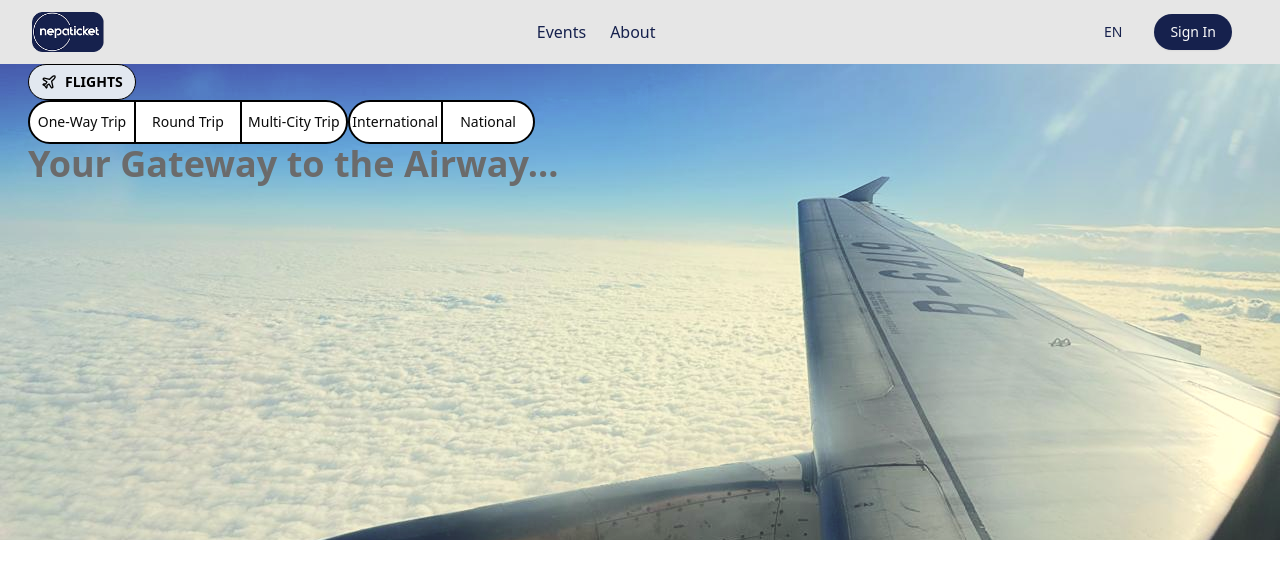
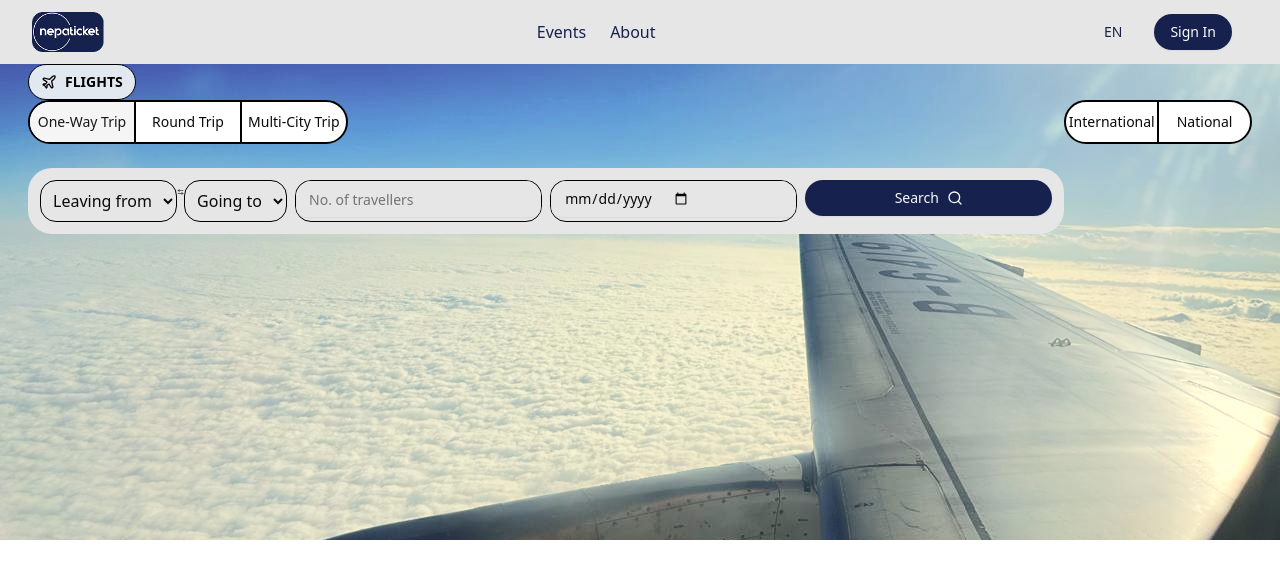
Before and after one commit to smritiiin/nepaticket, a Next.js app: page / in a window 1280 px wide. Shown: the top 578 px of the page. Built offline with nearby package versions, Linux system fonts and the light colour scheme.

Commit message:
Trip Selection UI setup

```diff
--- a/src/components/Landing.tsx
+++ b/src/components/Landing.tsx
@@ -20,11 +20,7 @@ const Landing = () => {
 				<FlightSelection />
 			</div>
 
-			<div>
-				<h1 className=" font-bold text-4xl text-[#6B6B6B] font-kalam">
-					Your Gateway to the Airway...
-				</h1>
-			</div>
+
 		</div>
 	);
 };
--- a/src/components/TripSelection/TripSelection.tsx
+++ b/src/components/TripSelection/TripSelection.tsx
@@ -1,31 +1,44 @@
+// TripSelection.tsx
+import { useState } from "react";
 import { ToggleGroup, ToggleGroupItem } from "@/components/ui/toggle-group";
+import OneWayTrip from "./Trips/Oneway";
+import Roundtrip from "./Trips/Roundtrip";
+import Multicity from "./Trips/Multicity";
 
 const TripSelection = () => {
+	const [tripType, setTripType] = useState("one-way");
+
 	return (
-		<div>
+		<div className="space-y-6">
 			<ToggleGroup
-				size={"lg"}
-				type="multiple"
-				className="border-2 border-black rounded-3xl bg-white overflow-hidden "
+				size="lg"
+				type="single"
+				value={tripType}
+				onValueChange={(value) => value && setTripType(value)}
+				className="border-2 border-black rounded-3xl bg-white overflow-hidden"
 			>
 				<ToggleGroupItem
-					value="bold"
-					aria-label="Toggle bold"
-					className=" border-r-2 border-black"
+					value="one-way"
+					aria-label="One Way"
+					className="border-r-2 border-black"
 				>
 					One-Way Trip
 				</ToggleGroupItem>
 				<ToggleGroupItem
-					value="italic"
-					aria-label="Toggle italic"
-					className=" border-r-2 border-black"
+					value="round-trip"
+					aria-label="Round Trip"
+					className="border-r-2 border-black"
 				>
 					Round Trip
 				</ToggleGroupItem>
-				<ToggleGroupItem value="underline" aria-label="Toggle underline">
+				<ToggleGroupItem value="multi-city" aria-label="Multi City">
 					Multi-City Trip
 				</ToggleGroupItem>
 			</ToggleGroup>
+
+			{tripType === "one-way" && <OneWayTrip />}
+			{tripType === "round-trip" && <Roundtrip />}
+			{tripType === "multi-city" && <Multicity />}
 		</div>
 	);
 };
--- /dev/null
+++ b/src/components/TripSelection/Trips/Multicity.tsx
@@ -0,0 +1,59 @@
+// components/trips/Multicity.tsx
+import { useEffect, useState } from "react";
+import { Input } from "@/components/ui/input";
+import { Button } from "@/components/ui/button";
+import { Search, ArrowLeftRight } from "lucide-react";
+
+const Multicity = () => {
+	const [cities, setCities] = useState<string[]>([]);
+
+	// useEffect(() => {
+	// 	fetch(
+	// 		"https://raw.githubusercontent.com/dr5hn/countries-states-cities-database/master/cities.json"
+	// 	)
+	// 		.then((res) => res.json())
+	// 		.then((data) => {
+	// 			// Get first 100 cities or filter as needed
+	// 			const cityNames = data?.slice(0, 100).map((city: any) => city.name);
+	// 			setCities(cityNames);
+	// 		})
+	// 		.catch((err) => console.error("Failed to fetch cities", err));
+	// }, []);
+
+	return (
+		<div className="bg-[#E6E6E6] p-3 rounded-3xl grid grid-cols-4 gap-2">
+			<div className="flex ">
+				<div className="rounded-2xl border border-black">
+					<select className="p-2 rounded">
+						<option>Leaving from</option>
+						{/* {cities.map((city) => (
+							<option key={city}>{city}</option>
+						))} */}
+					</select>
+				</div>
+				<ArrowLeftRight />
+
+				<div className="rounded-2xl border border-black">
+					<select className="p-2 rounded">
+						<option>Going to</option>
+						{/* {cities.map((city) => (
+							<option key={city}>{city}</option>
+						))} */}
+					</select>
+				</div>
+			</div>
+			<div className="rounded-2xl border border-black overflow-hidden">
+				<Input type="number" min={1} placeholder="No. of travellers" />
+			</div>
+			<div className="rounded-2xl border border-black overflow-hidden">
+				<Input type="date" placeholder="Date" />
+			</div>
+			<Button className="w-full rounded-3xl bg-[#16214D]">
+				Search
+				<Search />
+			</Button>
+		</div>
+	);
+};
+
+export default Multicity;
--- /dev/null
+++ b/src/components/TripSelection/Trips/Oneway.tsx
@@ -0,0 +1,59 @@
+// components/trips/OneWayTrip.tsx
+import { useEffect, useState } from "react";
+import { Input } from "@/components/ui/input";
+import { Button } from "@/components/ui/button";
+import { Search, ArrowLeftRight } from "lucide-react";
+
+const OneWayTrip = () => {
+	const [cities, setCities] = useState<string[]>([]);
+
+	// useEffect(() => {
+	// 	fetch(
+	// 		"https://raw.githubusercontent.com/dr5hn/countries-states-cities-database/master/cities.json"
+	// 	)
+	// 		.then((res) => res.json())
+	// 		.then((data) => {
+	// 			// Get first 100 cities or filter as needed
+	// 			const cityNames = data?.slice(0, 100).map((city: any) => city.name);
+	// 			setCities(cityNames);
+	// 		})
+	// 		.catch((err) => console.error("Failed to fetch cities", err));
+	// }, []);
+
+	return (
+		<div className="bg-[#E6E6E6] p-3 rounded-3xl grid grid-cols-4 gap-2">
+			<div className="flex ">
+				<div className="rounded-2xl border border-black">
+					<select className="p-2 rounded">
+						<option>Leaving from</option>
+						{/* {cities.map((city) => (
+							<option key={city}>{city}</option>
+						))} */}
+					</select>
+				</div>
+				<ArrowLeftRight />
+
+				<div className="rounded-2xl border border-black">
+					<select className="p-2 rounded">
+						<option>Going to</option>
+						{/* {cities.map((city) => (
+							<option key={city}>{city}</option>
+						))} */}
+					</select>
+				</div>
+			</div>
+			<div className="rounded-2xl border border-black overflow-hidden">
+				<Input type="number" min={1} placeholder="No. of travellers" />
+			</div>
+			<div className="rounded-2xl border border-black overflow-hidden">
+				<Input type="date" placeholder="Date" />
+			</div>
+			<Button className="w-full rounded-3xl bg-[#16214D]">
+				Search
+				<Search />
+			</Button>
+		</div>
+	);
+};
+
+export default OneWayTrip;
--- /dev/null
+++ b/src/components/TripSelection/Trips/Roundtrip.tsx
@@ -0,0 +1,59 @@
+// components/trips/RoundTrip.tsx
+import { useEffect, useState } from "react";
+import { Input } from "@/components/ui/input";
+import { Button } from "@/components/ui/button";
+import { Search, ArrowLeftRight } from "lucide-react";
+
+const RoundTrip = () => {
+	const [cities, setCities] = useState<string[]>([]);
+
+	// useEffect(() => {
+	// 	fetch(
+	// 		"https://raw.githubusercontent.com/dr5hn/countries-states-cities-database/master/cities.json"
+	// 	)
+	// 		.then((res) => res.json())
+	// 		.then((data) => {
+	// 			// Get first 100 cities or filter as needed
+	// 			const cityNames = data?.slice(0, 100).map((city: any) => city.name);
+	// 			setCities(cityNames);
+	// 		})
+	// 		.catch((err) => console.error("Failed to fetch cities", err));
+	// }, []);
+
+	return (
+		<div className="bg-[#E6E6E6] p-3 rounded-3xl grid grid-cols-4 gap-2">
+			<div className="flex ">
+				<div className="rounded-2xl border border-black">
+					<select className="p-2 rounded">
+						<option>Leaving from</option>
+						{/* {cities.map((city) => (
+							<option key={city}>{city}</option>
+						))} */}
+					</select>
+				</div>
+				<ArrowLeftRight />
+
+				<div className="rounded-2xl border border-black">
+					<select className="p-2 rounded">
+						<option>Going to</option>
+						{/* {cities.map((city) => (
+							<option key={city}>{city}</option>
+						))} */}
+					</select>
+				</div>
+			</div>
+			<div className="rounded-2xl border border-black overflow-hidden">
+				<Input type="number" min={1} placeholder="No. of travellers" />
+			</div>
+			<div className="rounded-2xl border border-black overflow-hidden">
+				<Input type="date" placeholder="Date" />
+			</div>
+			<Button className="w-full rounded-3xl bg-[#16214D]">
+				Search
+				<Search />
+			</Button>
+		</div>
+	);
+};
+
+export default RoundTrip;
--- /dev/null
+++ b/src/components/ui/input.tsx
@@ -0,0 +1,21 @@
+import * as React from "react"
+
+import { cn } from "@/lib/utils"
+
+function Input({ className, type, ...props }: React.ComponentProps<"input">) {
+  return (
+    <input
+      type={type}
+      data-slot="input"
+      className={cn(
+        "file:text-foreground placeholder:text-muted-foreground selection:bg-primary selection:text-primary-foreground dark:bg-input/30 border-input flex h-9 w-full min-w-0 rounded-md border bg-transparent px-3 py-1 text-base shadow-xs transition-[color,box-shadow] outline-none file:inline-flex file:h-7 file:border-0 file:bg-transparent file:text-sm file:font-medium disabled:pointer-events-none disabled:cursor-not-allowed disabled:opacity-50 md:text-sm",
+        "focus-visible:border-ring focus-visible:ring-ring/50 focus-visible:ring-[3px]",
+        "aria-invalid:ring-destructive/20 dark:aria-invalid:ring-destructive/40 aria-invalid:border-destructive",
+        className
+      )}
+      {...props}
+    />
+  )
+}
+
+export { Input }
```
